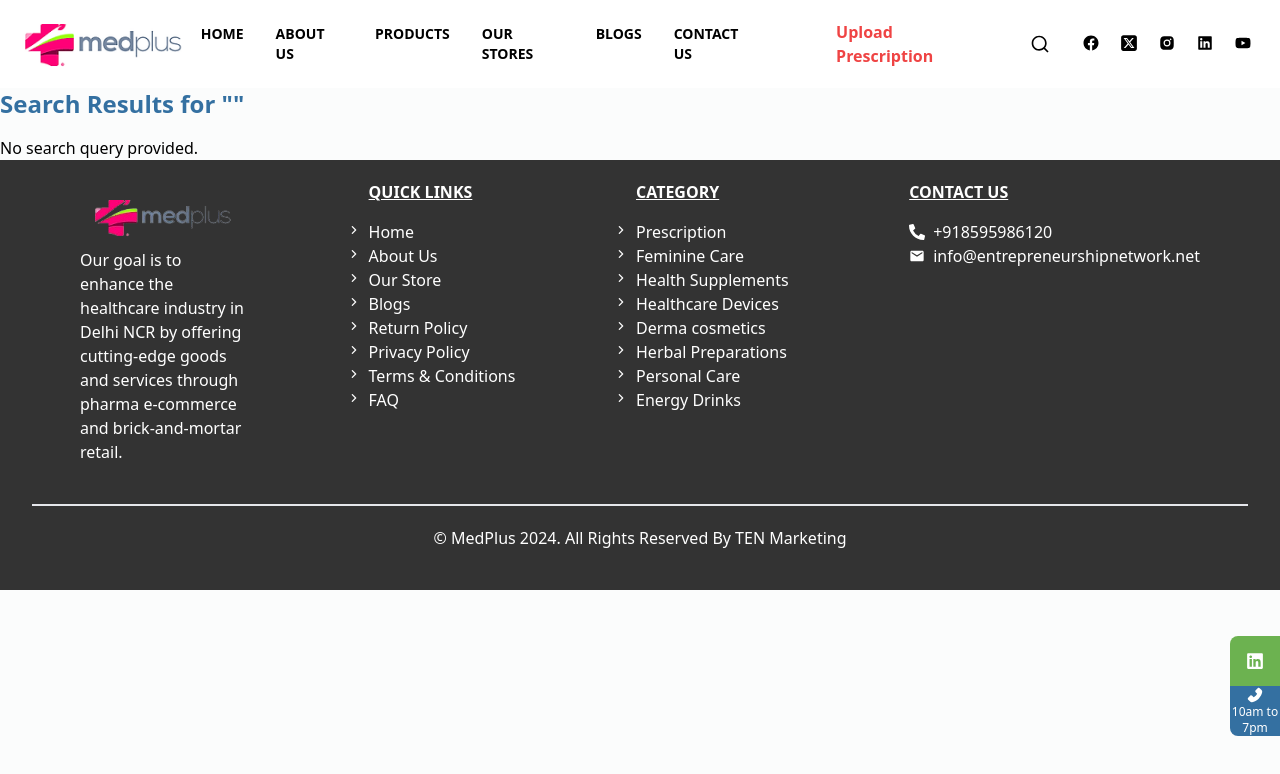
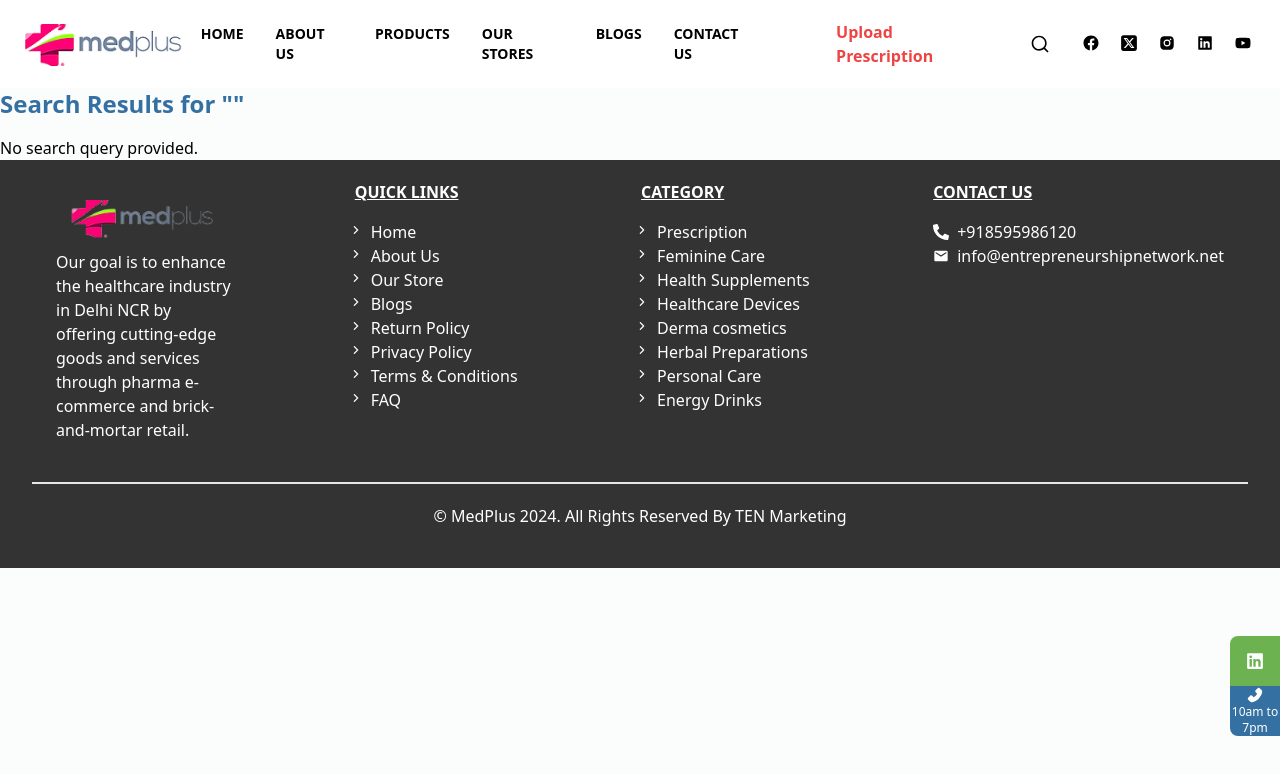
Before and after one commit to PareshChawla/MediPlus, a React (Create React App) app: page /search in a window 1280 px wide. Shown: the top 774 px of the page. Built offline with nearby package versions, Linux system fonts and the light colour scheme.

Commit message:
contact mail icon adjust

```diff
--- a/src/components/Footer.js
+++ b/src/components/Footer.js
@@ -7,7 +7,7 @@
 const Footer = () => {
   return (
     <>
-    <div className="w-full lg:flex lg:flex-row grid grid-cols-1 bg-[#333333] text-white p-5 px-20 justify-between">
+    <div className="w-full lg:flex lg:flex-row grid grid-cols-1 bg-[#333333] text-white p-5 px-14 justify-between">
       <div className="lg:w-[15%] w-full text-start pt-5">
         <img src={logo} alt="logo" />
         <p className="lg:text-base text-sm">
@@ -18,7 +18,7 @@
       </div>
       <div className="text-sm lg:text-base pt-4 lg:pt-0">
         <h1 className="underline font-semibold pb-4">QUICK LINKS</h1>
-        <ul className="list-image-rightarrow">
+        <ul className="ml-4 list-image-rightarrow">
             <li className="hover:text-[#61CE70]"><Link to="/">Home</Link></li>
             <li className="hover:text-[#61CE70]"><Link to="/about">About Us</Link></li>
             <li className="hover:text-[#61CE70]"><Link to="/stores">Our Store</Link></li>
@@ -31,7 +31,7 @@
       </div>
       <div className="text-sm lg:text-base pt-4 lg:pt-0">
         <h1 className="underline font-semibold pb-4">CATEGORY</h1>
-        <ul className="list-image-rightarrow">
+        <ul className="ml-4 list-image-rightarrow">
             <li className="hover:text-[#61CE70]"><Link to="/category/prescription">Prescription</Link></li>
             <li className="hover:text-[#61CE70]"><Link to="/category/feminine-care">Feminine Care</Link></li>
             <li className="hover:text-[#61CE70]"><Link to="/category/health-supplements">Health Supplements</Link></li>
```
